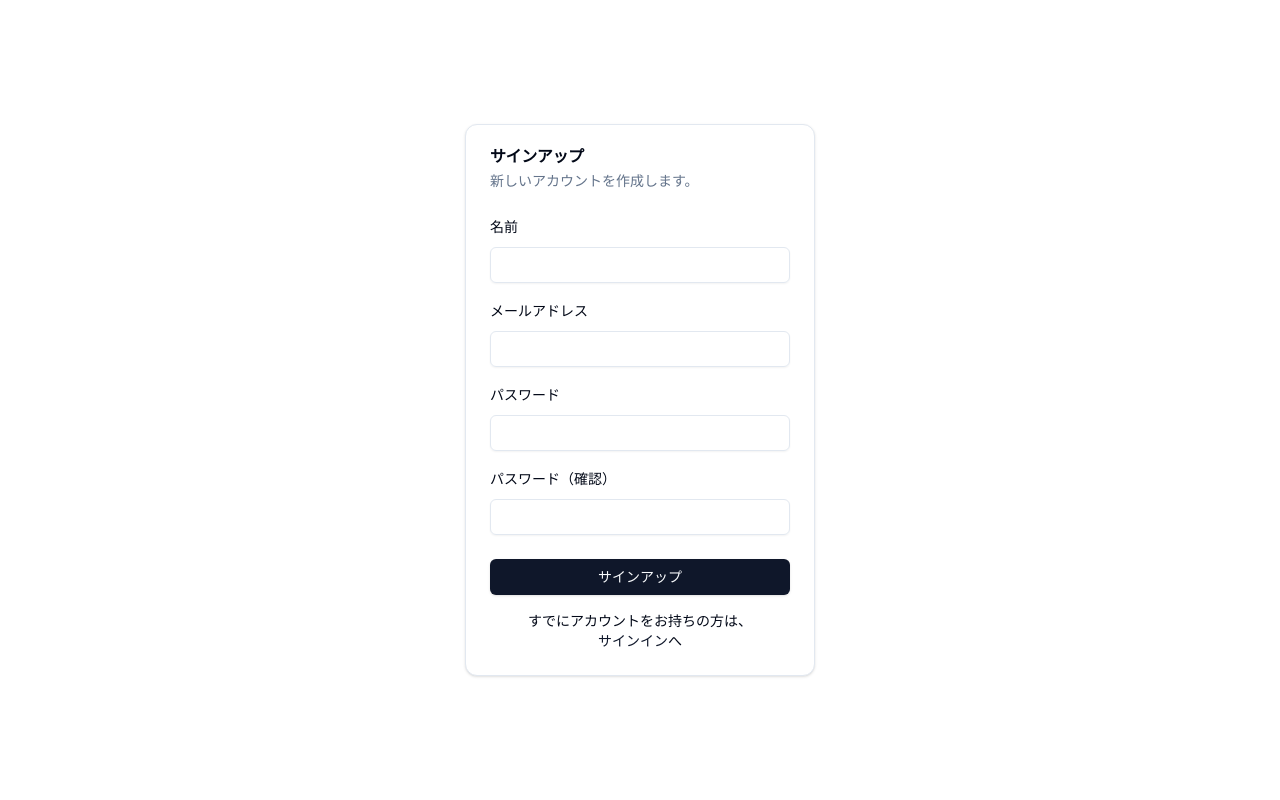
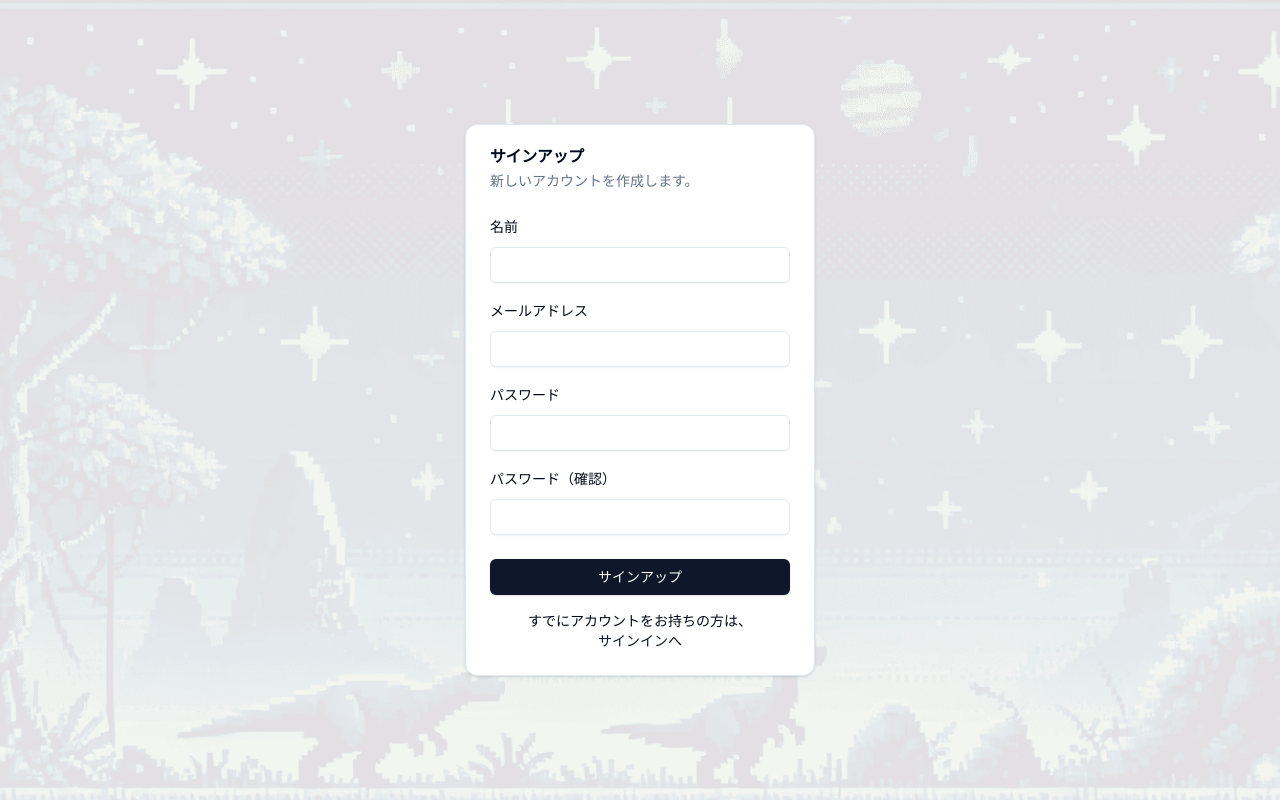
Before and after one commit to masuim/nicca-saurus-2, a Next.js app: page / in a window 1280 px wide. Built offline with nearby package versions, Linux system fonts and the light colour scheme; a web font is replaced by a local one.

Commit message:
add: 背景画像

```diff
--- a/src/app/layout.tsx
+++ b/src/app/layout.tsx
@@ -1,6 +1,7 @@
 import type { Metadata } from "next";
 import localFont from "next/font/local";
 import "./globals.css";
+import Image from 'next/image';
 
 const geistSans = localFont({
   src: "./fonts/GeistVF.woff",
@@ -26,9 +27,17 @@ export default function RootLayout({
   return (
     <html lang="en">
       <body
-        className={`${geistSans.variable} ${geistMono.variable} antialiased`}
+        className={`${geistSans.variable} ${geistMono.variable} antialiased relative min-h-screen`}
       >
-        {children}
+        <Image
+          src="/images/background/bg-white-overlay-10.png"
+          layout="fill"
+          objectFit="cover"
+          quality={100}
+          alt="Background"
+          className="z-0"
+        />
+        <div className="relative z-10">{children}</div>
       </body>
     </html>
   );
```
Also changed, not shown: public/images/background/bg-white-overlay-10.png (added).
